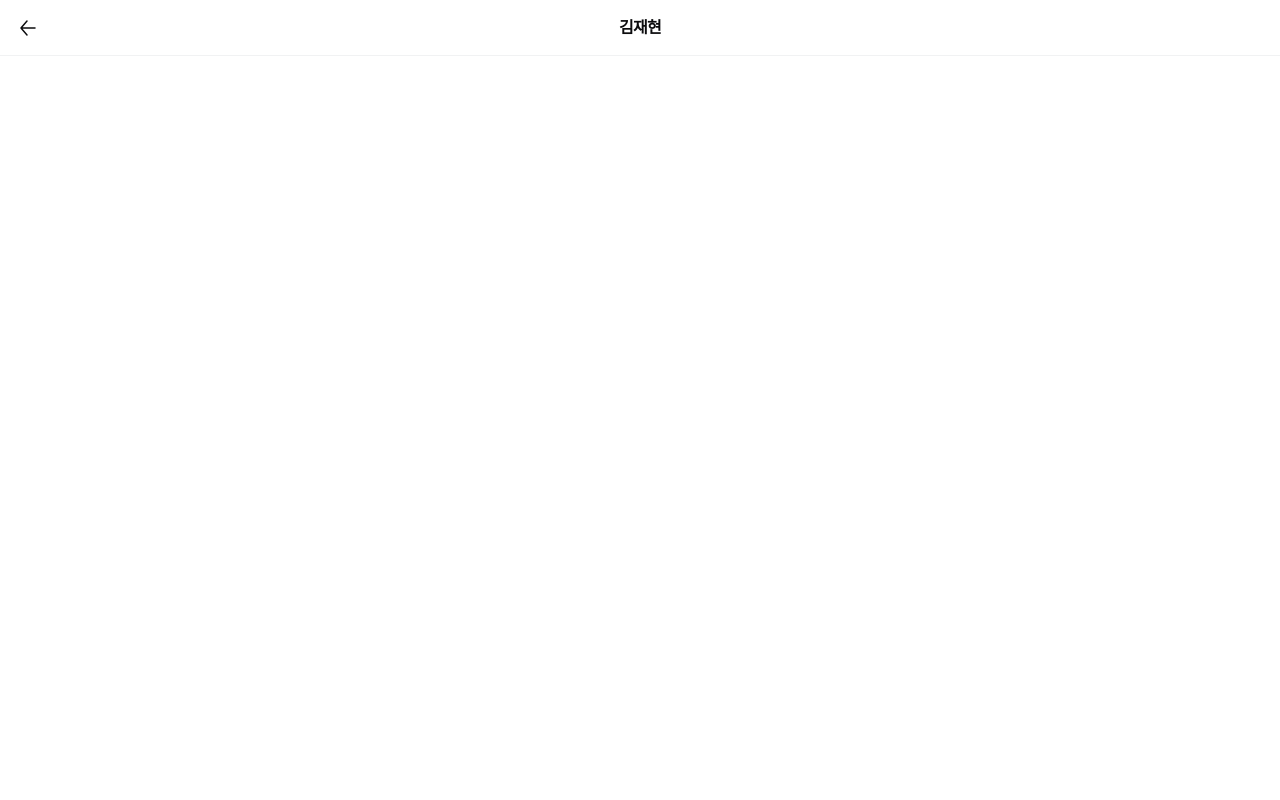
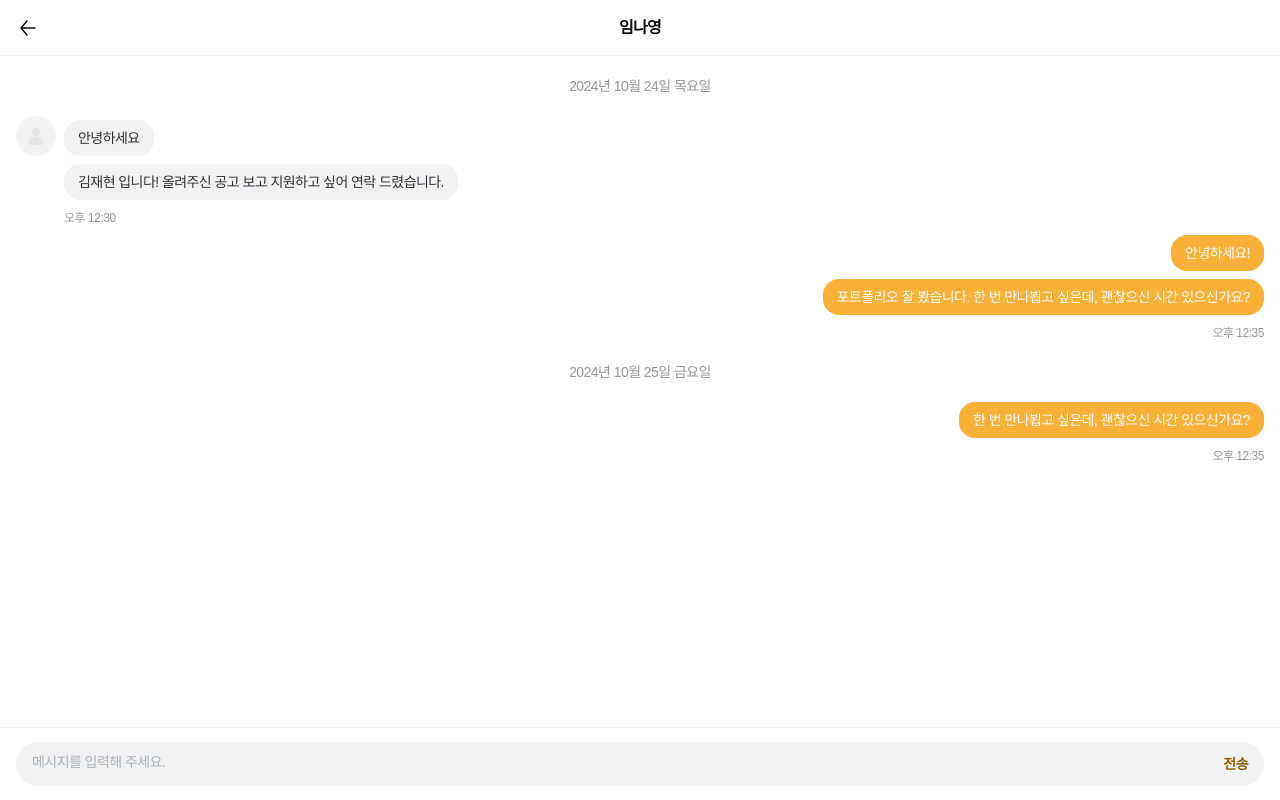
Before and after one commit to ubittz/mvp_thin, a React (Vite) app: page /message/1 in a window 1280 px wide. Built offline with nearby package versions, Linux system fonts and the light colour scheme; a web font is replaced by a local one.

Commit message:
feat: Chatting Detail까지 완료

```diff
--- a/index.html
+++ b/index.html
@@ -1,5 +1,5 @@
 <!doctype html>
-<html lang="en">
+<html lang="ko">
   <head>
     <meta charset="UTF-8" />
     <link href="https://cdn.jsdelivr.net/gh/sun-typeface/SUIT@2/fonts/static/woff2/SUIT.css" rel="stylesheet" />
--- a/src/components/TextField/index.tsx
+++ b/src/components/TextField/index.tsx
@@ -28,6 +28,7 @@ const StyledInput = styled.input`
   font-size: 14px;
   line-height: 20px;
   font-weight: 400;
+  letter-spacing: -0.04em;
 
   &::placeholder {
     color: ${COLORS.GRAY_SCALE_300};
--- a/src/constants/images.tsx
+++ b/src/constants/images.tsx
@@ -177,9 +177,9 @@ export function GNBMyPageIcon({ isFill = false, ...props }: GNBIconProps) {
   );
 }
 
-export function UserIcon() {
+export function UserIcon(props: SVGAttributes<SVGSVGElement>) {
   return (
-    <svg width='22' height='25' viewBox='0 0 22 25' fill='none' xmlns='http://www.w3.org/2000/svg'>
+    <svg width='22' height='25' viewBox='0 0 22 25' fill='none' xmlns='http://www.w3.org/2000/svg' {...props}>
       <g clipPath='url(#clip0_42005_3986)'>
         <path
           d='M10.8865 11.8451C13.864 11.8451 16.2778 9.43681 16.2778 6.46601C16.2778 3.49522 13.864 1.08691 10.8865 1.08691C7.9089 1.08691 5.49512 3.49522 5.49512 6.46601C5.49512 9.43681 7.9089 11.8451 10.8865 11.8451Z'
--- a/src/pages/Message/Detail.tsx
+++ b/src/pages/Message/Detail.tsx
@@ -1,8 +1,16 @@
-import { useNavigate } from 'react-router-dom';
+import React, { useRef } from 'react';
+
+import { differenceInCalendarDays, differenceInMinutes } from 'date-fns';
+import { useNavigate, useParams } from 'react-router-dom';
 import styled from 'styled-components';
 
 import Header from '@@components/Header';
 import { Typography } from '@@components/Typography';
+import DetailFooter from '@@pages/Message/parts/DetailFooter';
+import MessageCell from '@@pages/Message/parts/MessageCell';
+import MessageDateDivider from '@@pages/Message/parts/MessageDateDivider';
+import { useAppState } from '@@store/hooks';
+import { Message } from '@@stores/message/type';
 
 const StyledMessageDetail = styled.div`
   display: flex;
@@ -11,19 +19,68 @@ const StyledMessageDetail = styled.div`
 
   .message_detail__body {
     flex: 1;
+    display: flex;
+    flex-direction: column;
+    gap: 8px;
+
     overflow-y: scroll;
+    padding: 0 16px;
+    padding-top: 8px;
   }
 `;
 
 function MessageDetail() {
   const navigate = useNavigate();
 
+  const { id } = useParams<{ id: string }>();
+  const chattingId = +(id ?? 0);
+
+  const bodyRef = useRef<HTMLDivElement>(null);
+
+  const chatting = useAppState((state) => state.message.chattingList).find((chatting) => chatting.id === chattingId);
+  const profile = useAppState((state) => state.home.workerList).find((worker) => worker.id === chatting?.userId);
+  const messageList = useAppState((state) => state.message.messageList).filter((message) => message.chattingId === chattingId);
+
+  const handleSubmit = () => {
+    const body = bodyRef.current;
+    if (!body) return;
+
+    setTimeout(() => {
+      body.scrollTop = body.scrollHeight - body.offsetHeight;
+    });
+  };
+
+  if (!chatting || !profile) return null;
+
   return (
     <StyledMessageDetail>
       <Header onBack={() => navigate(-1)}>
-        <Typography.MediumSubTitle>김재현</Typography.MediumSubTitle>
+        <Typography.MediumSubTitle>{profile.name}</Typography.MediumSubTitle>
       </Header>
-      <div className='message_detail__body'></div>
+      <div className='message_detail__body' ref={bodyRef}>
+        {messageList.map((message, index, list) => {
+          const prevMessage = list[index - 1] as Message | undefined;
+          const nextMessage = list[index + 1] as Message | undefined;
+          const isRecept = profile.id === message.userId;
+          const isShowDate = !prevMessage?.createAt || differenceInCalendarDays(prevMessage.createAt, message.createAt) < 0;
+          const isShowTime =
+            !nextMessage || nextMessage.userId !== message.userId || differenceInMinutes(nextMessage.createAt, message.createAt) !== 0;
+
+          return (
+            <React.Fragment key={message.id}>
+              {isShowDate && <MessageDateDivider date={message.createAt} />}
+              <MessageCell
+                key={message.id}
+                message={message}
+                isRecept={isRecept}
+                showTime={isShowTime}
+                showIcon={isRecept && prevMessage?.userId !== message.userId}
+              />
+            </React.Fragment>
+          );
+        })}
+      </div>
+      <DetailFooter id={chattingId} onSubmit={handleSubmit} />
     </StyledMessageDetail>
   );
 }
--- /dev/null
+++ b/src/pages/Message/parts/DetailFooter.tsx
@@ -0,0 +1,85 @@
+import { FormEventHandler, useState } from 'react';
+
+import { useDispatch } from 'react-redux';
+import styled from 'styled-components';
+
+import { Typography } from '@@components/Typography';
+import { COLORS } from '@@constants/colors';
+import { useAppState } from '@@store/hooks';
+import { appendMessage } from '@@stores/message/reducer';
+
+const StyledDetailFooter = styled.div`
+  padding: 14px 16px;
+  background: ${COLORS.GRAY_SCALE_000};
+  border-top: 1px solid ${COLORS.GRAY_SCALE_050};
+
+  .chatting__footer_input__wrap {
+    display: flex;
+    gap: 4px;
+
+    border-radius: 64px;
+    padding: 12px 16px;
+    background: ${COLORS.GRAY_SCALE_050};
+
+    .chatting__footer_input {
+      flex: 1;
+      height: 100%;
+      border: none;
+      outline: none;
+      font-size: 14px;
+      font-weight: 400;
+      line-height: 20px;
+      letter-spacing: -0.04em;
+
+      background: transparent;
+
+      &::placeholder {
+        color: ${COLORS.GRAY_SCALE_300};
+      }
+    }
+
+    .chatting__footer_button {
+      flex: 0 0 auto;
+      border: none;
+      outline: none;
+      background: transparent;
+    }
+  }
+`;
+
+function DetailFooter({ id, onSubmit }: { id: number; onSubmit: () => void }) {
+  const dispatch = useDispatch();
+  const me = useAppState((state) => state.home.me);
+
+  const [text, setText] = useState<string>('');
+
+  const handleSubmit: FormEventHandler<HTMLDivElement> = (e) => {
+    e.preventDefault();
+
+    if (!text.trim().length) return;
+
+    dispatch(
+      appendMessage({
+        text,
+        chattingId: id,
+        userId: me?.id ?? 0,
+        createAt: new Date(),
+      })
+    );
+    setText('');
+    onSubmit();
+  };
+
+  return (
+    <StyledDetailFooter className='chatting__footer' onSubmit={handleSubmit}>
+      <form className='chatting__footer_input__wrap'>
+        <input className='chatting__footer_input' placeholder='메시지를 입력해 주세요.' value={text} onChange={(e) => setText(e.target.value)} />
+        <button className='chatting__footer_button' type='submit' disabled={!text.trim().length}>
+          <Typography.MediumButton color={COLORS.MAIN_700}>전송</Typography.MediumButton>
+        </button>
+      </form>
+    </StyledDetailFooter>
+  );
+}
+
+export default DetailFooter;
--- /dev/null
+++ b/src/pages/Message/parts/MessageCell.tsx
@@ -0,0 +1,76 @@
+import { format } from 'date-fns';
+import { ko } from 'date-fns/locale';
+import styled from 'styled-components';
+
+import { Typography } from '@@components/Typography';
+import { COLORS } from '@@constants/colors';
+import { UserIcon } from '@@constants/images';
+import { MessageCellProps } from '@@pages/Message/type';
+
+const StyledMessageCell = styled.div<{ $isRecept: boolean; $showIcon: boolean }>`
+  display: flex;
+  justify-content: ${({ $isRecept }) => ($isRecept ? 'flex-start' : 'flex-end')};
+
+  .message_cell__wrap {
+    display: flex;
+    gap: 8px;
+    align-items: flex-end;
+
+    max-width: 80%;
+
+    .message_cell__icon {
+      flex: 0 0 auto;
+
+      display: ${({ $isRecept }) => ($isRecept ? 'flex' : 'none')};
+      visibility: ${({ $showIcon }) => ($showIcon ? 'visible' : 'hidden')};
+      justify-content: center;
+      align-items: center;
+
+      width: 40px;
+      height: 40px;
+
+      border-radius: 50%;
+      background: ${COLORS.GRAY_SCALE_050};
+    }
+
+    .message_cell__text_wrap {
+      flex: 1;
+      gap: 8px;
+      display: flex;
+      flex-direction: column;
+      align-items: ${({ $isRecept }) => ($isRecept ? 'flex-start' : 'flex-end')};
+
+      .message_cell__text {
+        padding: 8px 14px;
+        border-radius: 16px;
+        background: ${({ $isRecept }) => ($isRecept ? COLORS.GRAY_SCALE_050 : COLORS.MAIN_400)};
+      }
+    }
+  }
+`;
+
+function MessageCell({ message, isRecept = false, showIcon = false, showTime = false }: MessageCellProps) {
+  return (
+    <StyledMessageCell $isRecept={isRecept} $showIcon={showIcon}>
+      <div className='message_cell__wrap'>
+        <div className='message_cell__icon'>
+          <UserIcon width={16} height={19} />
+        </div>
+        <div className='message_cell__text_wrap'>
+          <div className='message_cell__text'>
+            <Typography.SmallBody color={isRecept ? COLORS.GRAY_SCALE_800 : COLORS.GRAY_SCALE_000}>{message.text}</Typography.SmallBody>
+          </div>
+          {showTime && (
+            <div className='message_cell__time'>
+              <Typography.Caption as='span' color={COLORS.GRAY_SCALE_400}>
+                {format(message.createAt, 'aaa h:mm', { locale: ko })}
+              </Typography.Caption>
+            </div>
+          )}
+        </div>
+      </div>
+    </StyledMessageCell>
+  );
+}
+
+export default MessageCell;
--- /dev/null
+++ b/src/pages/Message/parts/MessageDateDivider.tsx
@@ -0,0 +1,24 @@
+import { format } from 'date-fns';
+import { ko } from 'date-fns/locale';
+import styled from 'styled-components';
+
+import { Typography } from '@@components/Typography';
+import { COLORS } from '@@constants/colors';
+
+const StyledMessageDateDivider = styled.div`
+  display: flex;
+  justify-content: center;
+  padding: 12px 0;
+`;
+
+function MessageDateDivider({ date }: { date: Date }) {
+  const formattedDate = format(date, 'yyyy년 MM월 dd일 EEE요일', { locale: ko });
+
+  return (
+    <StyledMessageDateDivider>
+      <Typography.SmallBody color={COLORS.GRAY_SCALE_400}>{formattedDate}</Typography.SmallBody>
+    </StyledMessageDateDivider>
+  );
+}
+
+export default MessageDateDivider;
--- /dev/null
+++ b/src/pages/Message/type.ts
@@ -0,0 +1,8 @@
+import { Message } from '@@stores/message/type';
+
+export interface MessageCellProps {
+  message: Message;
+  isRecept?: boolean;
+  showIcon?: boolean;
+  showTime?: boolean;
+}
--- a/src/stores/home/reducer.ts
+++ b/src/stores/home/reducer.ts
@@ -4,6 +4,7 @@ import { HOME_TABS, WORKER_DATA } from '@@stores/home/constants';
 import { HomeState, HomeTabs } from '@@stores/home/type';
 
 const initialState: HomeState = {
+  me: WORKER_DATA[3],
   workerList: WORKER_DATA,
   companyList: [],
   selectedTab: HOME_TABS.FIND_WORKER,
--- a/src/stores/home/type.ts
+++ b/src/stores/home/type.ts
@@ -2,7 +2,7 @@ import { HOME_TABS, MATCHING_STATUS, USER_TYPE } from '@@stores/home/constants';
 import { asType } from '@@types/common';
 
 export interface HomeState {
-  me?: Member;
+  me?: Worker;
   workerList: Worker[];
   companyList: Company[];
   selectedTab: HomeTabs;
--- a/src/stores/message/reducer.ts
+++ b/src/stores/message/reducer.ts
@@ -1,6 +1,6 @@
-import { createSlice } from '@reduxjs/toolkit';
+import { createSlice, PayloadAction } from '@reduxjs/toolkit';
 
-import { MessageState } from '@@stores/message/type';
+import { Message, MessageState } from '@@stores/message/type';
 
 const initialState: MessageState = {
   chattingList: [
@@ -49,15 +49,31 @@ const initialState: MessageState = {
       text: '한 번 만나뵙고 싶은데, 괜찮으신 시간 있으신가요?',
       createAt: new Date('2024-10-24 12:35:58'),
     },
+    {
+      id: 6,
+      chattingId: 1,
+      userId: 2,
+      text: '한 번 만나뵙고 싶은데, 괜찮으신 시간 있으신가요?',
+      createAt: new Date('2024-10-25 12:35:58'),
+    },
   ],
 };
 
 const messageSlice = createSlice({
   name: 'message',
   initialState,
-  reducers: {},
+  reducers: {
+    appendMessage(state, { payload }: PayloadAction<Omit<Message, 'id'>>) {
+      const newMessage: Message = {
+        id: state.messageList[state.messageList.length - 1].id + 1,
+        ...payload,
+      };
+
+      state.messageList = state.messageList.concat(newMessage);
+    },
+  },
 });
 
-export const {} = messageSlice.actions;
+export const { appendMessage } = messageSlice.actions;
 
 export default messageSlice.reducer;
```
